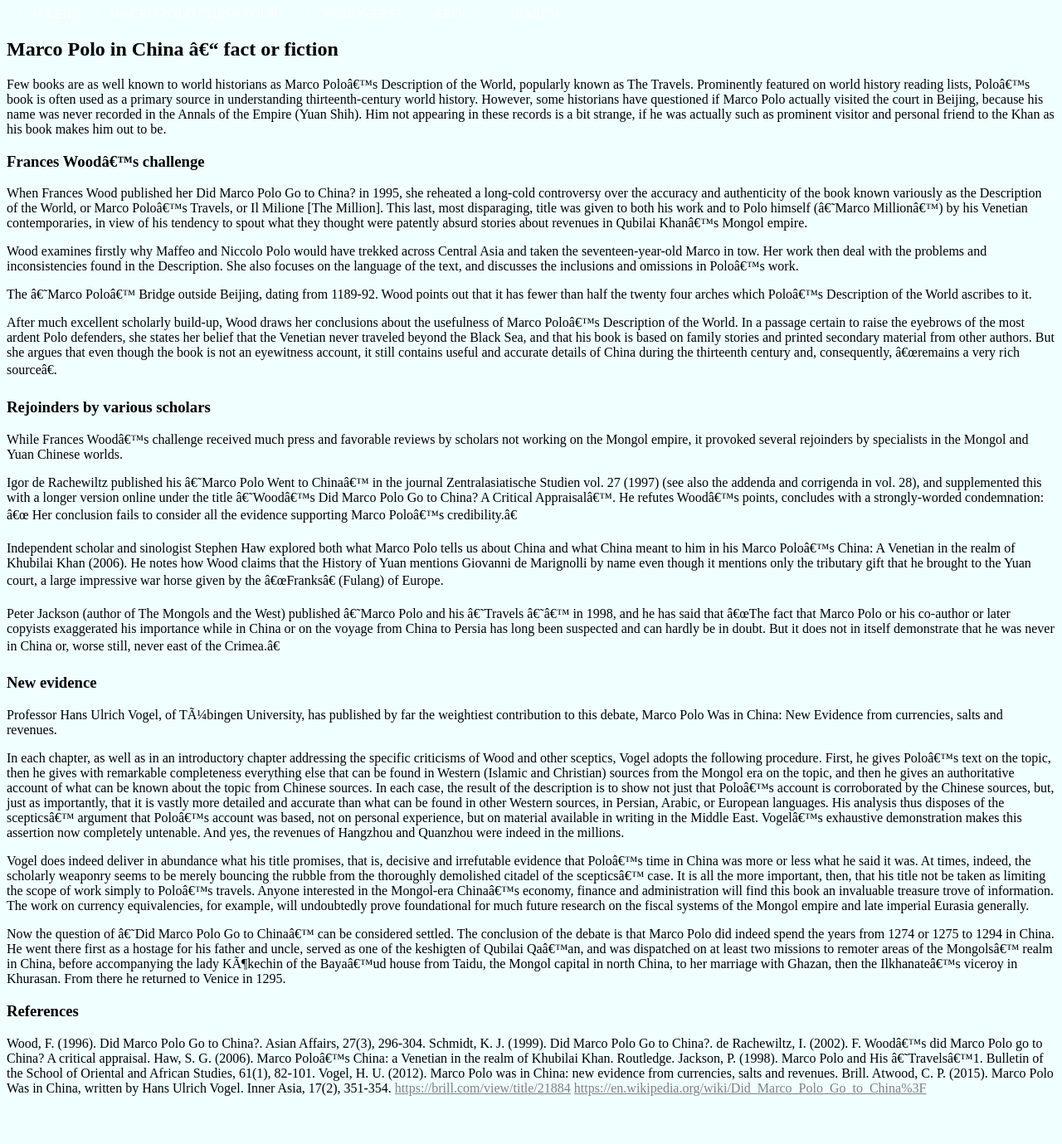
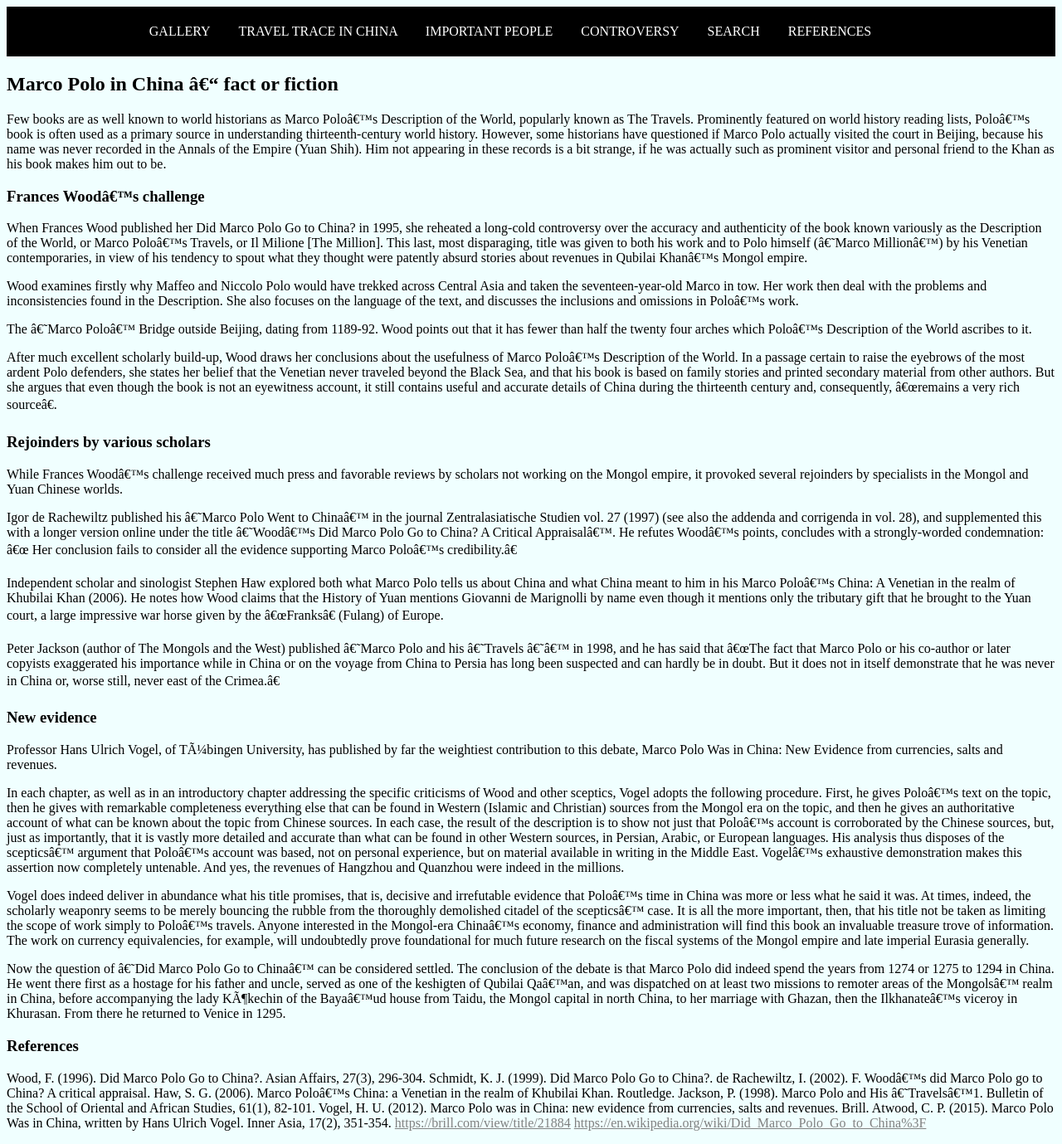
Before and after one commit to lolaworld/week-4, a Jekyll site: the page built from controversy.md, in a window 1280 px wide. Shown: the whole page at 83% size. Built offline with Jekyll 4.4.1, drawn with Linux system fonts in a browser that asks for light colours; before the commit the page ends 1337 px from its top, so only the background shows below that.

```diff
--- a/_layouts/index.html
+++ b/_layouts/index.html
@@ -14,14 +14,17 @@
             <a href="{{ site.baseurl }}/">Macro Polo China Tour</a>
             <a href="{{ site.baseurl }}/">Macro Polo China Tour</a>
             <a href="{{ site.baseurl }}/">Macro Polo China Tour</a>
+            <a href="{{ site.baseurl }}/">Macro Polo China Tour</a>
         </nav> -->
         <div id = "header">
             <nav>
                 <a href="{{ site.baseurl }}/">Gallery</a>
-                <a href="{{ site.baseurl }}/Macro Polo China Tour">Macro Polo China Tour</a>
+                <a href="{{ site.baseurl }}/Travel Trace in China ">Travel Trace in China </a>
+                <a href="{{ site.baseurl }}/Important People">Important People</a>
                 <a href="{{ site.baseurl }}/Controversy">Controversy</a>
-                <a href="{{ site.baseurl }}/about">About</a>
-                <a href="{{ site.baseurl }}/search">Search</a>
+                <a href="{{ site.baseurl }}/Search">Search</a>
+                <a href="{{ site.baseurl }}/References">References</a>
+
             </nav>
         </div>
     </div>
--- a/styles.css
+++ b/styles.css
@@ -17,7 +17,7 @@
     font-size: larger;
 }
 
-#homepage
+
 
 #header{
     width: 100%;
```
Also changed, not shown: MACRO POLO CHINA TOUR.md (deleted, +0 -13 lines), Travel Trace in China .md (added, +19 -0 lines).
